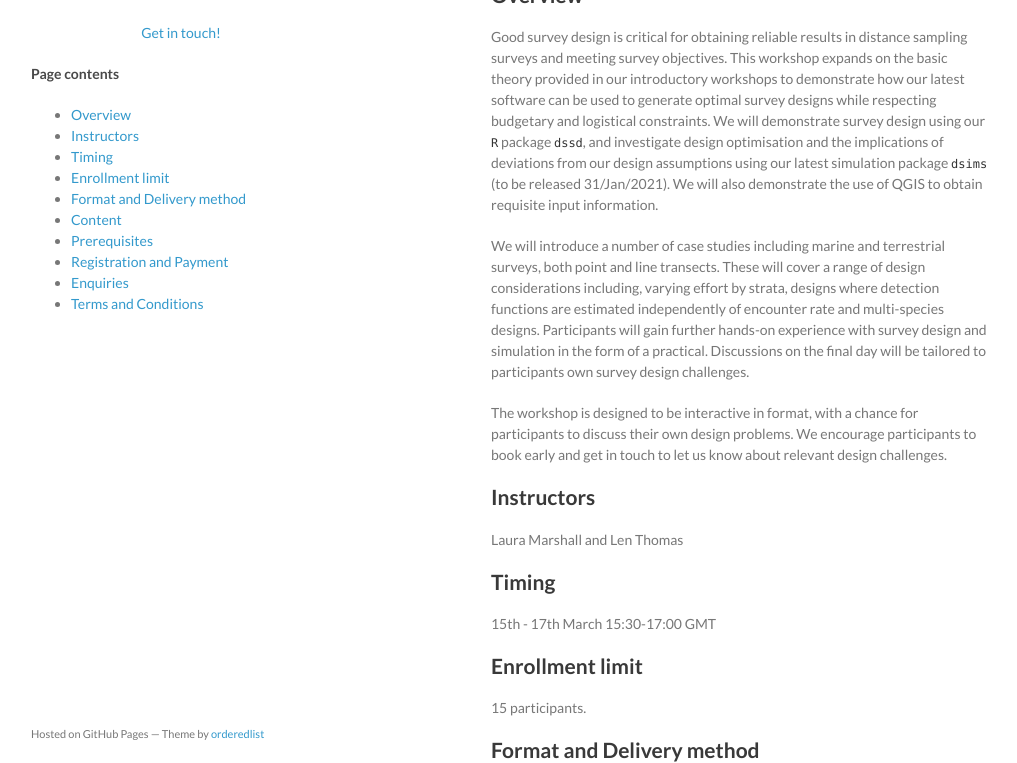
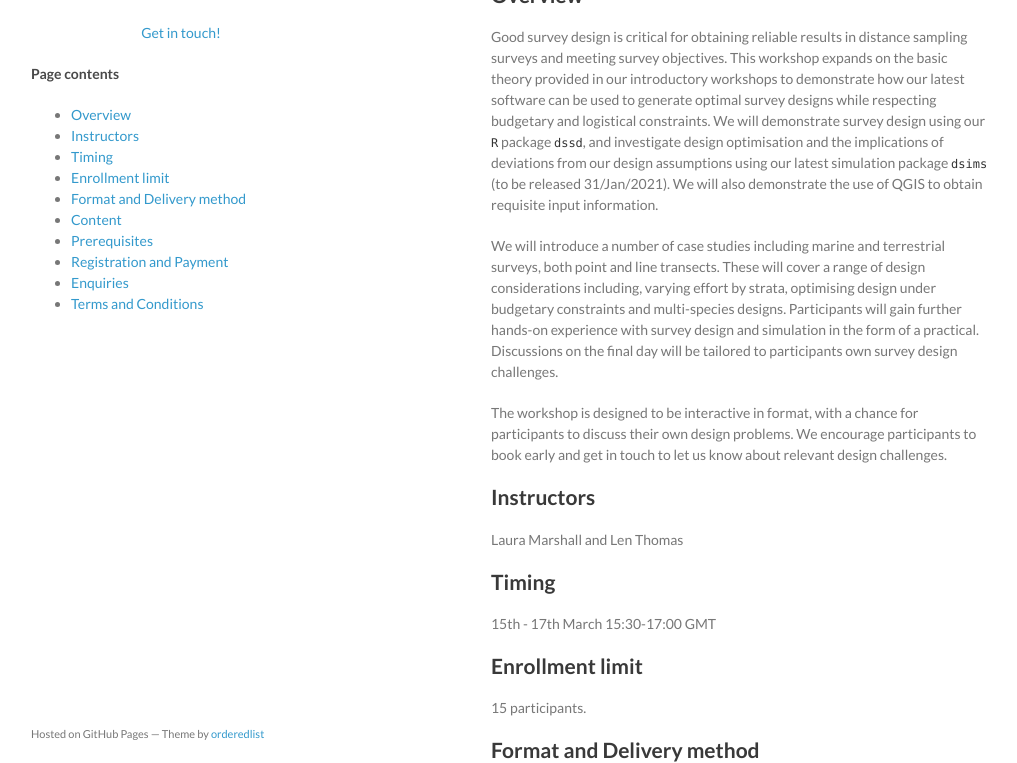
Before and after one commit to distanceworkshops/distanceworkshops.github.io, a Jekyll site: the page built from design-march-2021.md, in a window 1280 px wide and 900 px high, cut to the strip 137-900 px from the top of the window. Shown: the whole strip, without its empty margins (129-1146 px from the left). Built offline with Jekyll 4.4.1, drawn with Linux system fonts in a browser that asks for light colours.

Commit message:
Update design-march-2021.md

```diff
--- a/design-march-2021.md
+++ b/design-march-2021.md
@@ -9,7 +9,7 @@ layout: index
 
 Good survey design is critical for obtaining reliable results in distance sampling surveys and meeting survey objectives. This workshop expands on the basic theory provided in our introductory workshops to demonstrate how our latest software can be used to generate optimal survey designs while respecting budgetary and logistical constraints. We will demonstrate survey design using our `R` package `dssd`, and investigate design optimisation and the implications of deviations from our design assumptions using our latest simulation package `dsims` (to be released 31/Jan/2021). We will also demonstrate the use of QGIS to obtain requisite input information.
 
-We will introduce a number of case studies including marine and terrestrial surveys, both point and line transects. These will cover a range of design considerations including, varying effort by strata, designs where detection functions are estimated independently of encounter rate and multi-species designs. Participants will gain further hands-on experience with survey design and simulation in the form of a practical. Discussions on the final day will be tailored to participants own survey design challenges.
+We will introduce a number of case studies including marine and terrestrial surveys, both point and line transects. These will cover a range of design considerations including, varying effort by strata, optimising design under budgetary constraints and multi-species designs. Participants will gain further hands-on experience with survey design and simulation in the form of a practical. Discussions on the final day will be tailored to participants own survey design challenges.
 
 The workshop is designed to be interactive in format, with a chance for participants to discuss their own design problems. We encourage participants to book early and get in touch to let us know about relevant design challenges.
 
```
